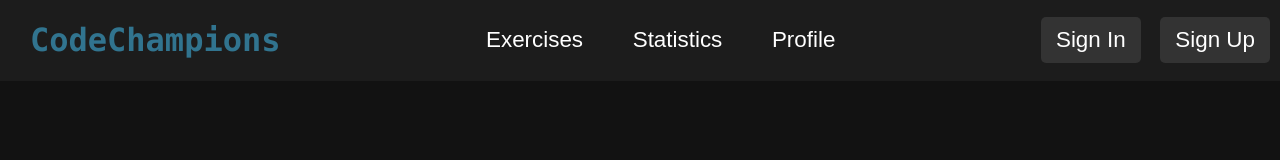
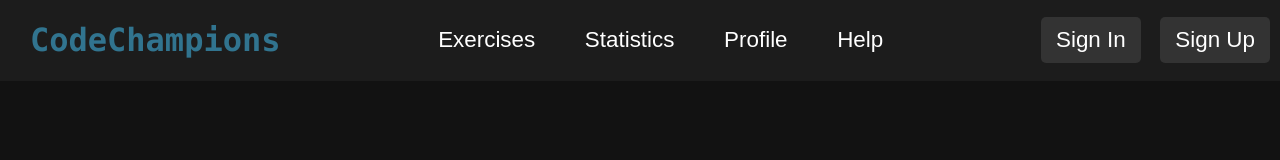
Before and after one commit to maksbilski/leetcode_clone, a website: page public/index.html in a window 1280 px wide. Drawn offline with Linux system fonts and the light colour scheme.

Commit message:
help fronted

```diff
--- a/public/index.html
+++ b/public/index.html
@@ -15,6 +15,7 @@
       <button id="exercises">Exercises</button>
       <button id="statistics">Statistics</button>
       <button id="profile">Profile</button>
+      <button id="help">Help</button>
     </div>
     <div class="login-register">
       <button id="login">Sign In</button>
```
Also changed, not shown: public/help/help.html (indentation only).
